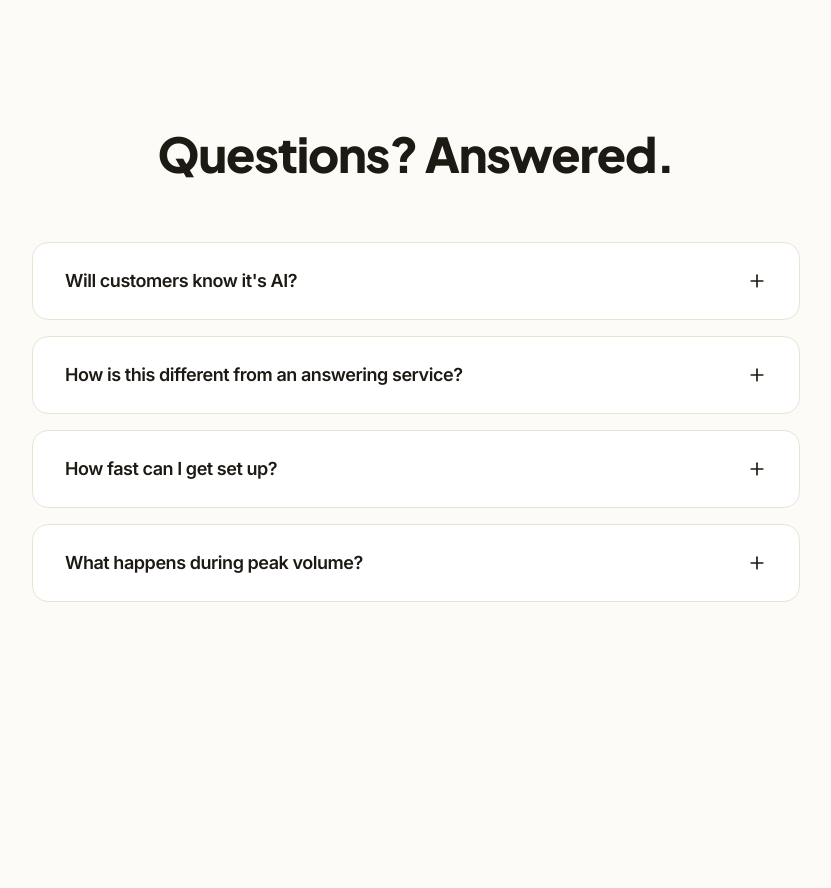
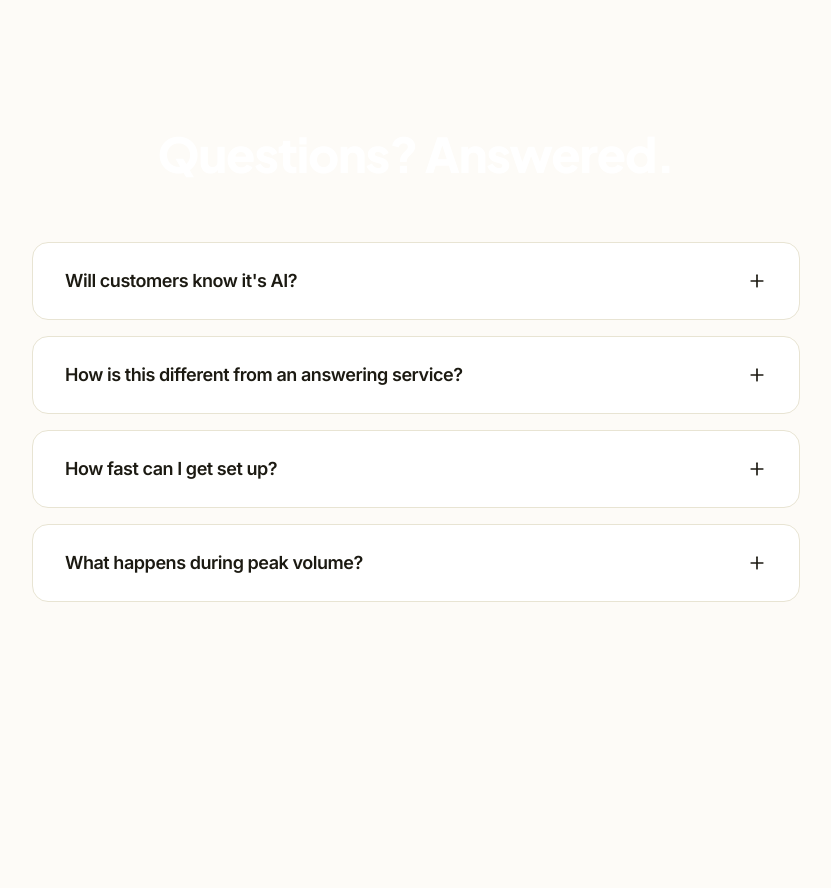
Before and after one commit to rbaset5/calllock-website, a Next.js app: page / in a window 1280 px wide. Shown: the part 5900-6788 px from the top of the page, without its empty margins (224-1055 px from the left). Built offline with nearby package versions, Linux system fonts and the light colour scheme.

Commit message:
style: change FAQ title color to white

```diff
--- a/src/components/home/faq.tsx
+++ b/src/components/home/faq.tsx
@@ -31,7 +31,7 @@
         <section className="py-24 lg:py-32 bg-background-light dark:bg-[#0f0e0c]">
             <div className="container mx-auto px-4">
                 <div className="max-w-3xl mx-auto">
-                    <h2 className="text-4xl md:text-5xl font-extrabold mb-16 text-center tracking-tight text-foreground">Questions? Answered.</h2>
+                    <h2 className="text-4xl md:text-5xl font-extrabold mb-16 text-center tracking-tight text-white">Questions? Answered.</h2>
                     <div className="space-y-4">
                         {faqs.map((faq, index) => (
                             <div
```
